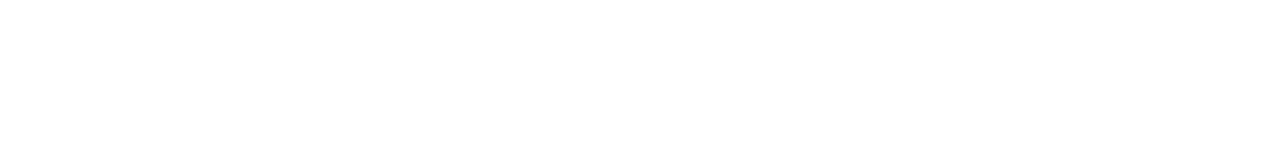
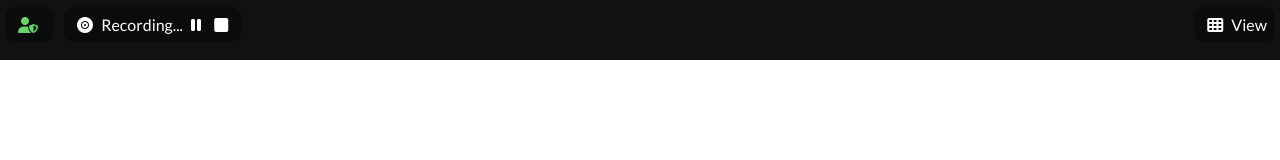
Before and after one commit to Gaki13/html-css-zoom, a plain HTML site: page index.html in a window 1280 px wide. Drawn offline with Linux system fonts and the light colour scheme.

Commit message:
aggiunta header

```diff
--- a/css/style.css
+++ b/css/style.css
@@ -8,5 +8,46 @@
 }
 
 /*-------------
+   COMMONS
+-------------*/
+body{
+    font-family: 'Lato', sans-serif;
+}
+
+/*-------------
    HEADER
 -------------*/
+header{
+    width: 100%;
+    min-height: 60px;
+    background-color: #111111;
+}
+
+.container-header{
+    display: flex;
+}
+
+.container-header > div{
+    width: 50%;
+    margin-top: 15px;
+}
+
+.col-right-header{
+    text-align: right;
+}
+
+.header-icon{
+    color: white;
+    background-color: #0a0b0b;
+    padding: 8px;
+    border-radius: 10px;
+    margin: 5px;
+}
+
+.header-icon i {
+    margin: 0px 5px;
+}
+
+.green-icon{
+    color: #67d669;
+}
--- a/index.html
+++ b/index.html
@@ -6,16 +6,32 @@
         <meta name="viewport" content="width=device-width, initial-scale=1.0">
         <title>Zoom</title>
         <link rel="stylesheet" href="css/style.css">
+        <!-- google fonts -->
+        <link rel="preconnect" href="https://fonts.googleapis.com">
+        <link rel="preconnect" href="https://fonts.gstatic.com" crossorigin>
+        <link href="https://fonts.googleapis.com/css2?family=Lato&display=swap" rel="stylesheet">
+        <!-- fontawesome -->
+        <link rel="stylesheet" href="https://cdnjs.cloudflare.com/ajax/libs/font-awesome/6.1.1/css/all.min.css" integrity="sha512-KfkfwYDsLkIlwQp6LFnl8zNdLGxu9YAA1QvwINks4PhcElQSvqcyVLLD9aMhXd13uQjoXtEKNosOWaZqXgel0g==" crossorigin="anonymous" referrerpolicy="no-referrer" />
     </head>
     <body>
         <!-- header -->
         <header>
-            <div class="col-right-header">
+            <div class="container-header">
+                <div class="col-left-header">
+                    <span class="header-icon green-icon">
+                        <i class="fa-solid fa-user-shield"></i>
+                    </span>
+                    <span class="header-icon">
+                        <i class="fa-solid fa-record-vinyl"></i> Recording... <i class="fa-solid fa-pause"></i> <i class="fa-solid fa-square"></i>
+                    </span>
+                </div>
+                <div class="col-right-header">
+                    <span class="header-icon">
+                        <i class="fa-solid fa-table-cells"></i> View
+                    </span>
+                </div>
+            </div>
 
-            </div>
-            <div class="col-left-header">
-
-            </div>
         </header>
         <!-- main -->
         <main>
```
